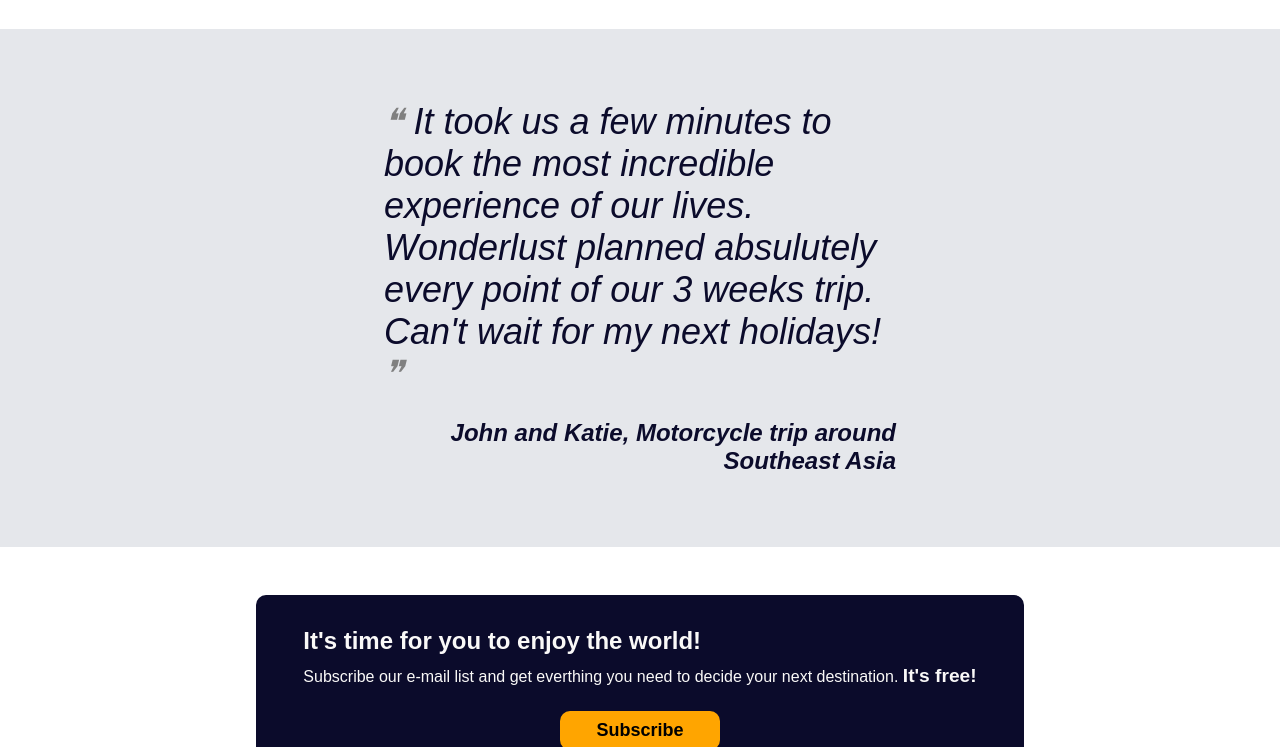
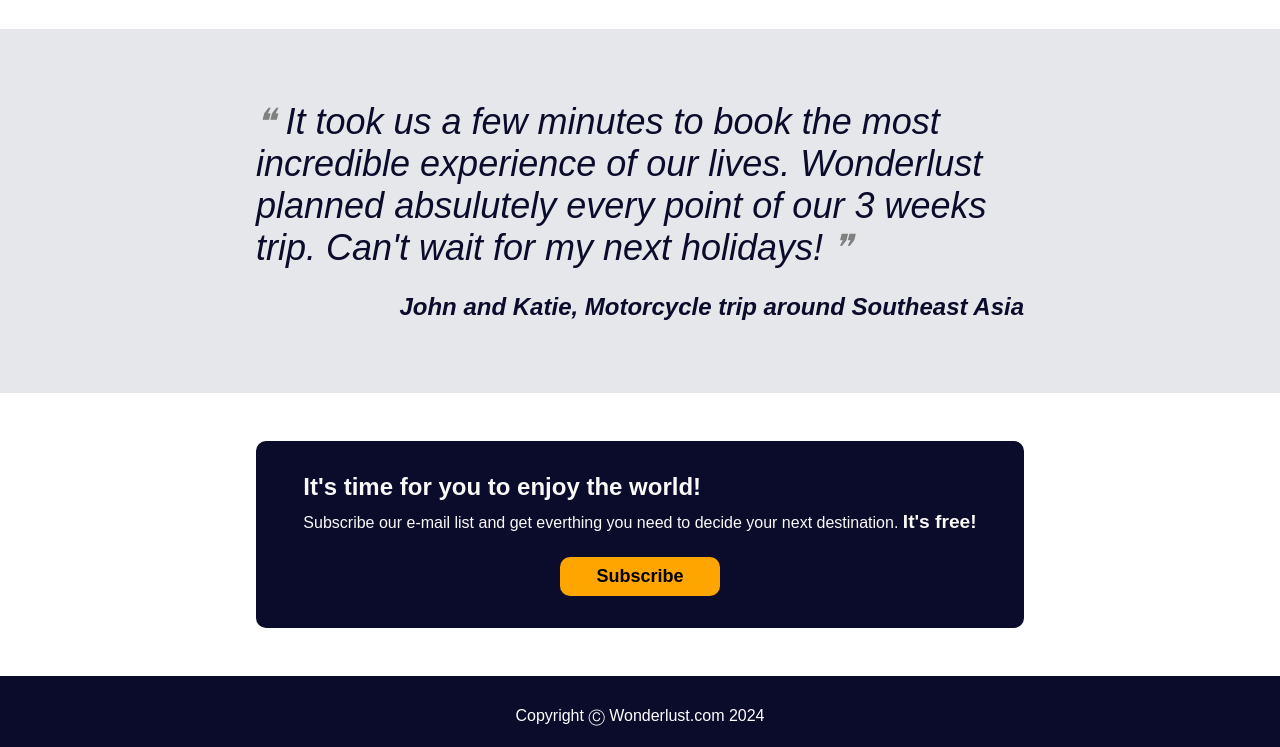
Before and after one commit to matheusesilva/landing-page, a plain HTML site: page index.html in a window 1280 px wide. Shown: the part 795-1542 px from the top of the page. Drawn offline with Linux system fonts and the light colour scheme.

Commit message:
fix padding quote area

```diff
--- a/style.css
+++ b/style.css
@@ -127,7 +127,7 @@ a {
     font-size: 36px;
     font-weight: 200;
     font-style: italic;
-    padding: 2em 30%;
+    padding: 2em 20%;
 }
 
 .quote .author {
```
